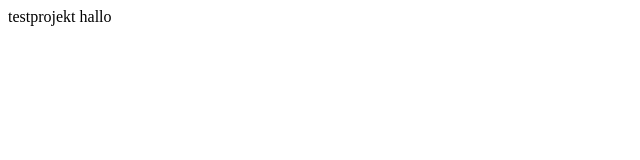
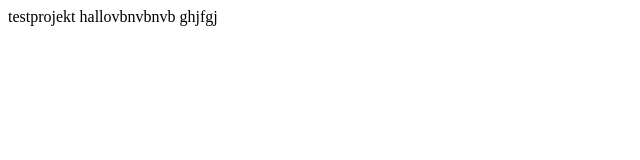
Before and after one commit to bs87/testprojekt, a plain HTML site: page index.html in a window 1280 px wide. Shown: the whole page, without its empty margins (0-640 px from the left). Drawn offline with Linux system fonts and the light colour scheme.

Commit message:
Erster Commit2

```diff
--- a/index.html
+++ b/index.html
@@ -1,4 +1,5 @@
 <html>
 <head>testprojekt </head>
-hallo
+hallovbnvbnvb
+ghjfgj
 </html>
```
